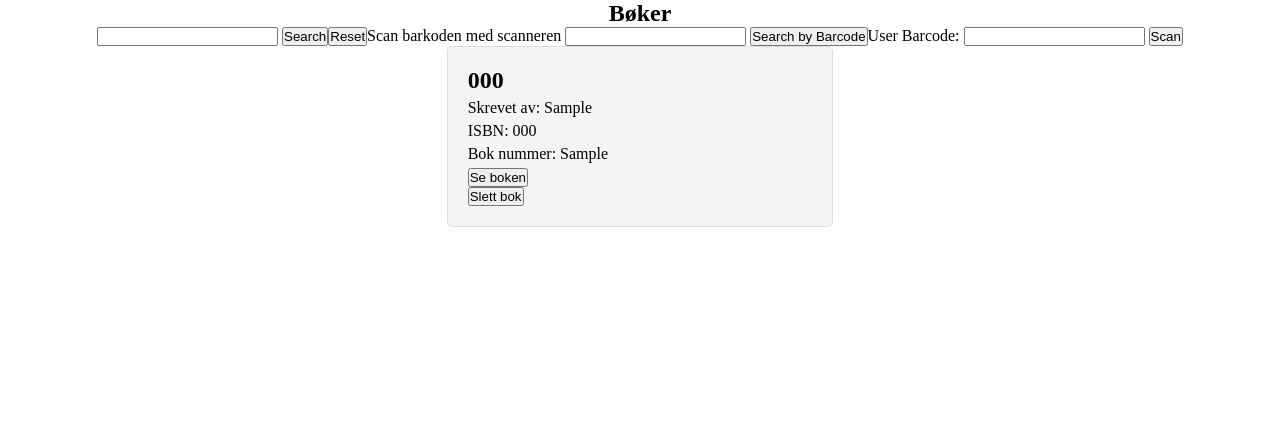
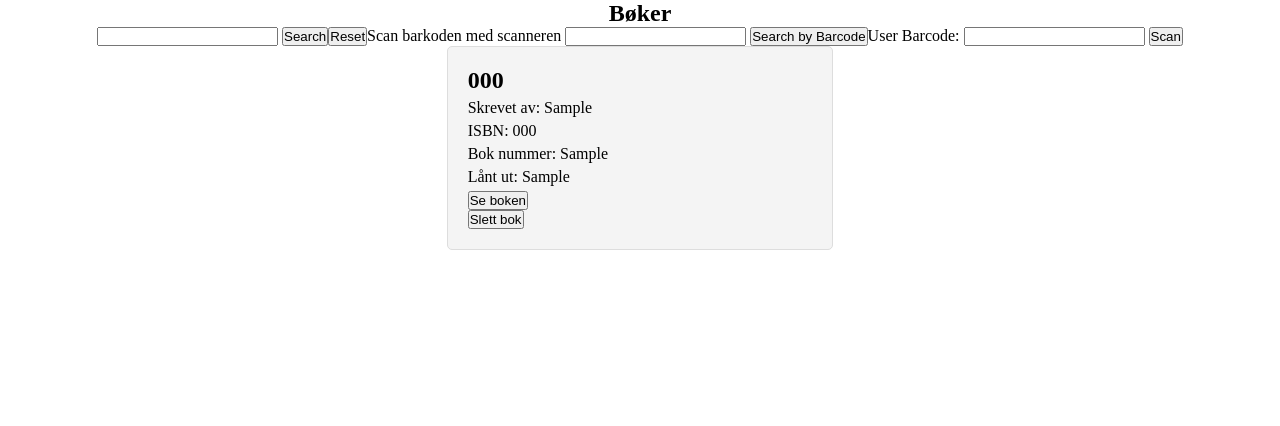
Before and after one commit to albertwojcicki/eksamen2INF, a Flask app: page / in a window 1280 px wide. Shown: the part 50-476 px from the top of the page. Run offline with Flask 3, Linux system fonts and the light colour scheme; a database or web service that is not in the repository returns one stand-in record (values such as "Sample title"); data that the repository does not hold is empty.

Commit message:
viser frem om boken er lånt ut

```diff
--- a/client/templates/index.html
+++ b/client/templates/index.html
@@ -36,6 +36,7 @@
                 <p>Skrevet av: {{ book.bok_forfatter }}</p>
                 <p>ISBN: {{ book.bok_isbn }}</p>
                 <p>Bok nummer: {{ book.bok_nummer }}</p>
+                <p>Lånt ut: {{ book.loaned_out }}</p>
                 <input type="hidden" name="bok_nummer" value="{{ book.bok_nummer }}">
                 <button type="submit">Se boken</button>
             </form>
```
